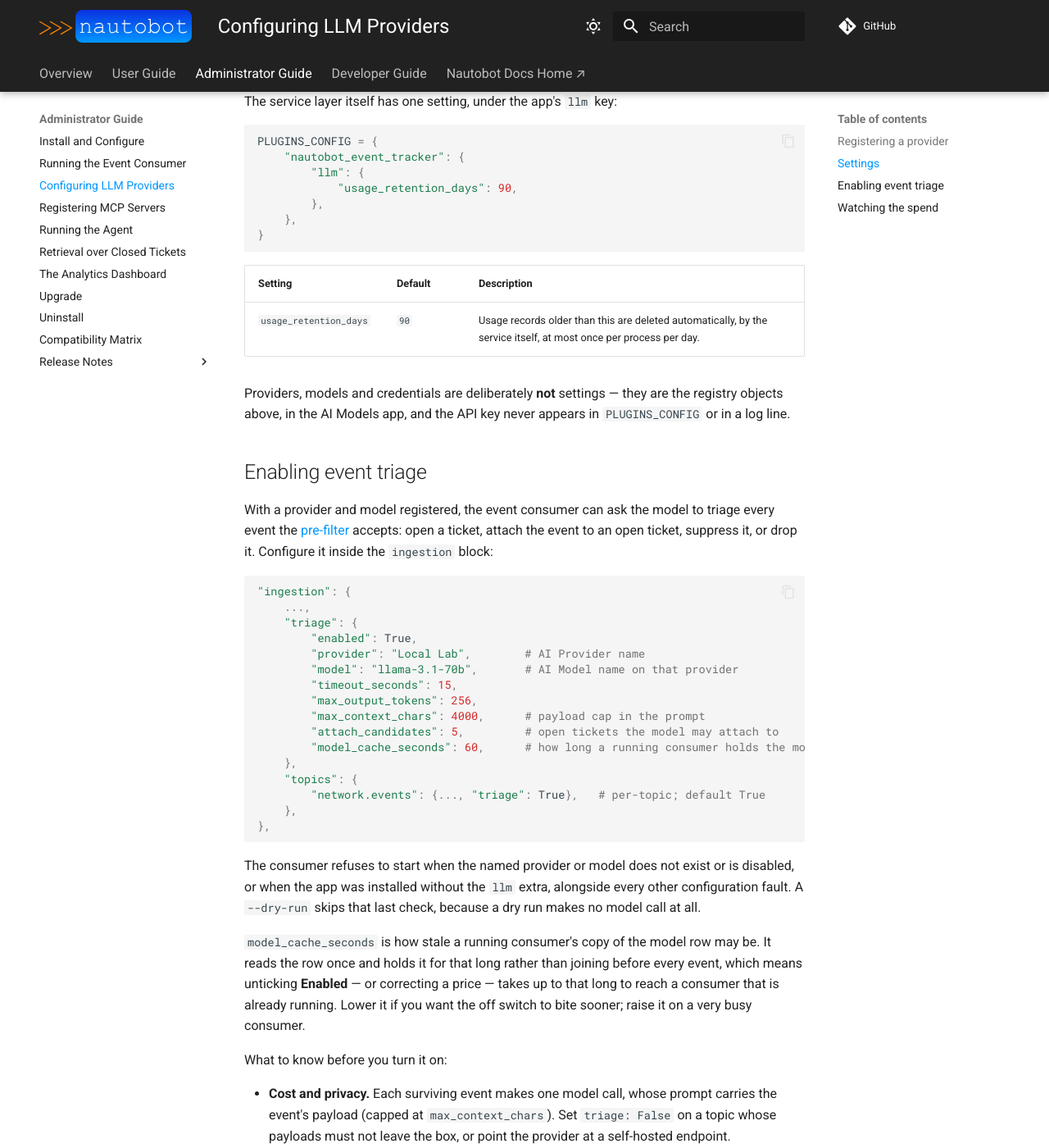
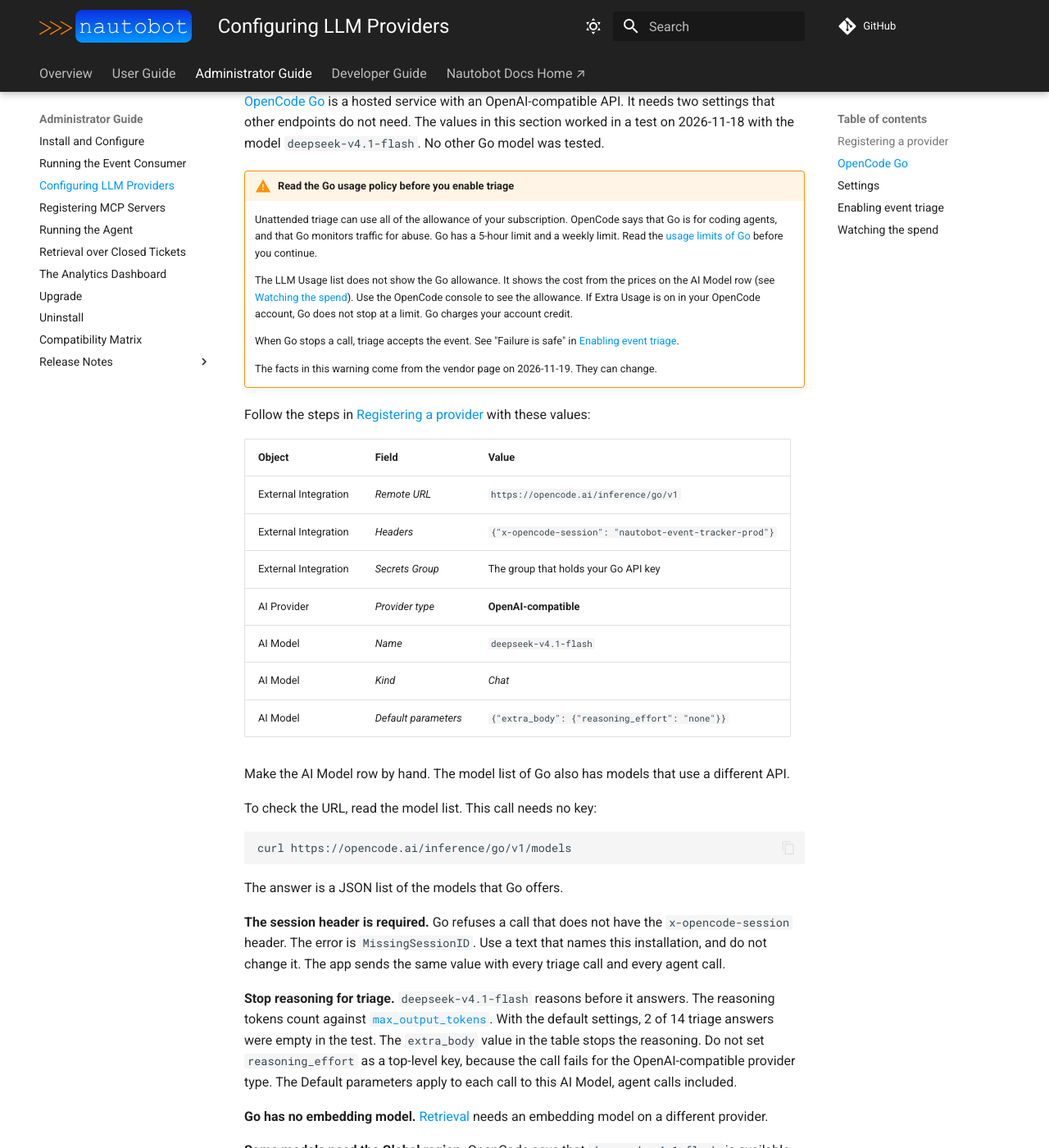
Before and after one commit to jtdub/nautobot-app-event-tracker, an MkDocs documentation site: the page built from docs/admin/llm.md, in a window 1280 px wide and 1400 px high, scrolled down 2603 px. Shown: the whole window at 82% size. Built offline with MkDocs 1.6.1 and Material for MkDocs 9.7.7, drawn with Linux system fonts in a browser that asks for light colours; comment, search, counter and statistics services are not loaded; some of the changed text lies outside the part shown.

Commit message:
16: Document the OpenCode Go provider setup (AC-1 to AC-9, AC-14)
Add an OpenCode Go section to docs/admin/llm.md and a changelog fragment.

Claude-Session: https://claude.ai/code/session_015Wtbd2fwPED1G32sMDVngA

````diff
--- a/docs/admin/llm.md
+++ b/docs/admin/llm.md
@@ -104,6 +104,70 @@ AI Models app refuses anything else at save time. Where both are set, an entry i
 parameters* wins over the column of the same name, and a model's own value wins over the
 provider's default.
 
+## OpenCode Go
+
+[OpenCode Go](https://opencode.ai/docs/en/go/) is a hosted service with an OpenAI-compatible API.
+It needs two settings that other endpoints do not need. The values in this section worked in a
+test on 2026-11-18 with the model `deepseek-v4.1-flash`. No other Go model was tested.
+
+!!! warning "Read the Go usage policy before you enable triage"
+    Unattended triage can use all of the allowance of your subscription. OpenCode says that Go
+    is for coding agents, and that Go monitors traffic for abuse. Go has a 5-hour limit and a
+    weekly limit. Read the [usage limits of Go](https://opencode.ai/docs/en/go/#usage-limits)
+    before you continue.
+
+    The LLM Usage list does not show the Go allowance. It shows the cost from the prices on the
+    AI Model row (see [Watching the spend](#watching-the-spend)). Use the OpenCode console to
+    see the allowance. If Extra Usage is on in your OpenCode account, Go does not stop at a
+    limit. Go charges your account credit.
+
+    When Go stops a call, triage accepts the event. See "Failure is safe" in
+    [Enabling event triage](#enabling-event-triage).
+
+    The facts in this warning come from the vendor page on 2026-11-19. They can change.
+
+Follow the steps in [Registering a provider](#registering-a-provider) with these values:
+
+| Object | Field | Value |
+| --- | --- | --- |
+| External Integration | *Remote URL* | `https://opencode.ai/inference/go/v1` |
+| External Integration | *Headers* | `{"x-opencode-session": "nautobot-event-tracker-prod"}` |
+| External Integration | *Secrets Group* | The group that holds your Go API key |
+| AI Provider | *Provider type* | **OpenAI-compatible** |
+| AI Model | *Name* | `deepseek-v4.1-flash` |
+| AI Model | *Kind* | *Chat* |
+| AI Model | *Default parameters* | `{"extra_body": {"reasoning_effort": "none"}}` |
+
+Make the AI Model row by hand. The model list of Go also has models that use a different API.
+
+To check the URL, read the model list. This call needs no key:
+
+```shell
+curl https://opencode.ai/inference/go/v1/models
+```
+
+The answer is a JSON list of the models that Go offers.
+
+**The session header is required.** Go refuses a call that does not have the
+`x-opencode-session` header. The error is `MissingSessionID`. Use a text that names this
+installation, and do not change it. The app sends the same value with every triage call and
+every agent call.
+
+**Stop reasoning for triage.** `deepseek-v4.1-flash` reasons before it answers. The reasoning
+tokens count against [`max_output_tokens`](#enabling-event-triage). With the default settings,
+2 of 14 triage answers were empty in the test. The `extra_body` value in the table stops the
+reasoning. Do not set `reasoning_effort` as a top-level key, because the call fails for the
+OpenAI-compatible provider type. The Default parameters apply to each call to this AI Model,
+agent calls included.
+
+**Go has no embedding model.** [Retrieval](rag.md) needs an embedding model on a different
+provider.
+
+**Some models need the Global region.** OpenCode says that `deepseek-v4.1-flash` is available
+only when the privacy settings of your OpenCode workspace permit the Global region. Triage sends
+the event payload to the model. Read "Cost and privacy" in
+[Enabling event triage](#enabling-event-triage) before you permit the region.
+
 ## Settings
 
 The service layer itself has one setting, under the app's `llm` key:
````
Also changed, not shown: 1 other file.
